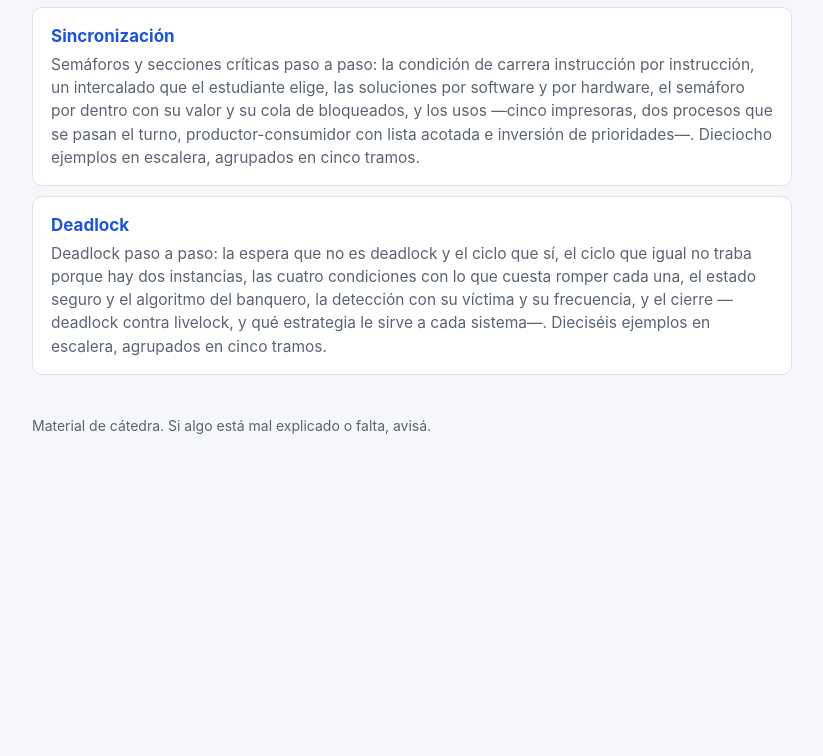
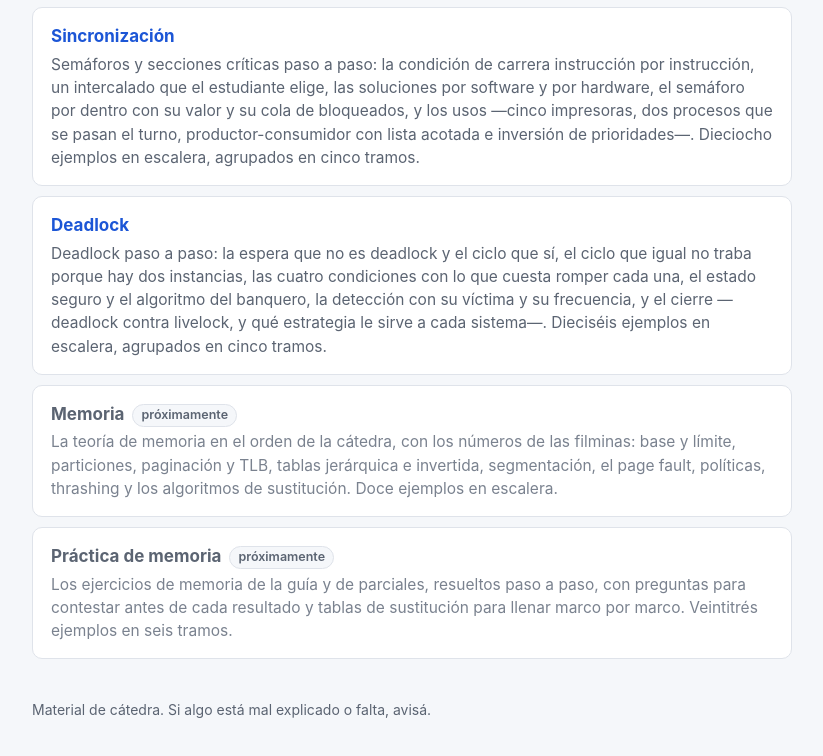
Before and after one commit to santialemarino/ssoo-recursos, a plain HTML site: page index.html in a window 1280 px wide. Shown: the part 673-1429 px from the top of the page, without its empty margins (228-1051 px from the left). Before the commit the page ends 1173 px from the top, so only its background shows below. Drawn offline with Linux system fonts and the light colour scheme.

Commit message:
docs: list both memory resources as upcoming on the index

```diff
--- a/index.html
+++ b/index.html
@@ -124,6 +124,18 @@
           <span class="description">Deadlock paso a paso: la espera que no es deadlock y el ciclo que sí, el ciclo que igual no traba porque hay dos instancias, las cuatro condiciones con lo que cuesta romper cada una, el estado seguro y el algoritmo del banquero, la detección con su víctima y su frecuencia, y el cierre —deadlock contra livelock, y qué estrategia le sirve a cada sistema—. Dieciséis ejemplos en escalera, agrupados en cinco tramos.</span>
         </a>
       </li>
+      <li>
+        <div class="card soon">
+          <span class="name">Memoria<span class="soon-chip">próximamente</span></span>
+          <span class="description">La teoría de memoria en el orden de la cátedra, con los números de las filminas: base y límite, particiones, paginación y TLB, tablas jerárquica e invertida, segmentación, el page fault, políticas, thrashing y los algoritmos de sustitución. Doce ejemplos en escalera.</span>
+        </div>
+      </li>
+      <li>
+        <div class="card soon">
+          <span class="name">Práctica de memoria<span class="soon-chip">próximamente</span></span>
+          <span class="description">Los ejercicios de memoria de la guía y de parciales, resueltos paso a paso, con preguntas para contestar antes de cada resultado y tablas de sustitución para llenar marco por marco. Veintitrés ejemplos en seis tramos.</span>
+        </div>
+      </li>
     </ul>
 
     <footer>Material de cátedra. Si algo está mal explicado o falta, avisá.</footer>
```
Also changed, not shown: 1 other file.
